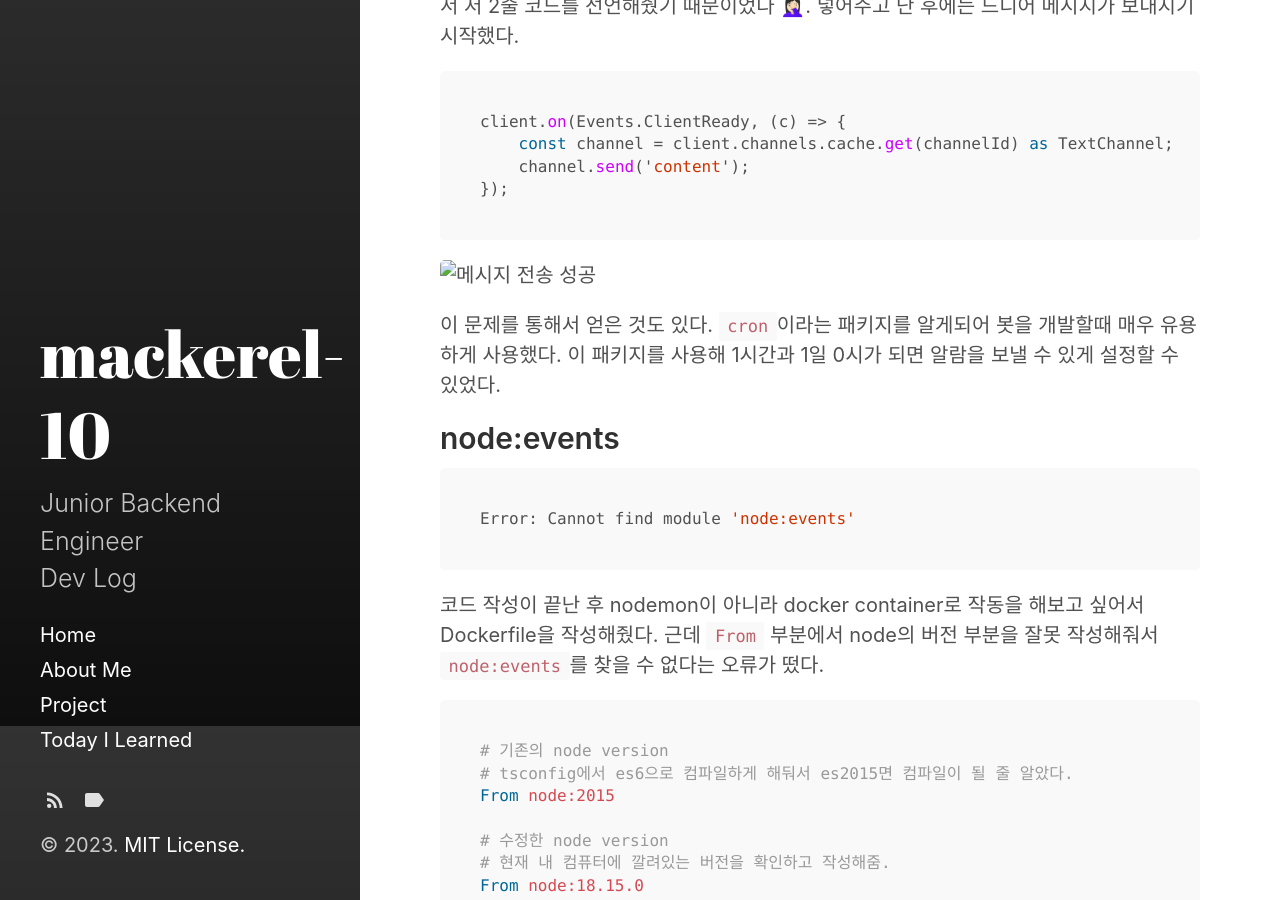
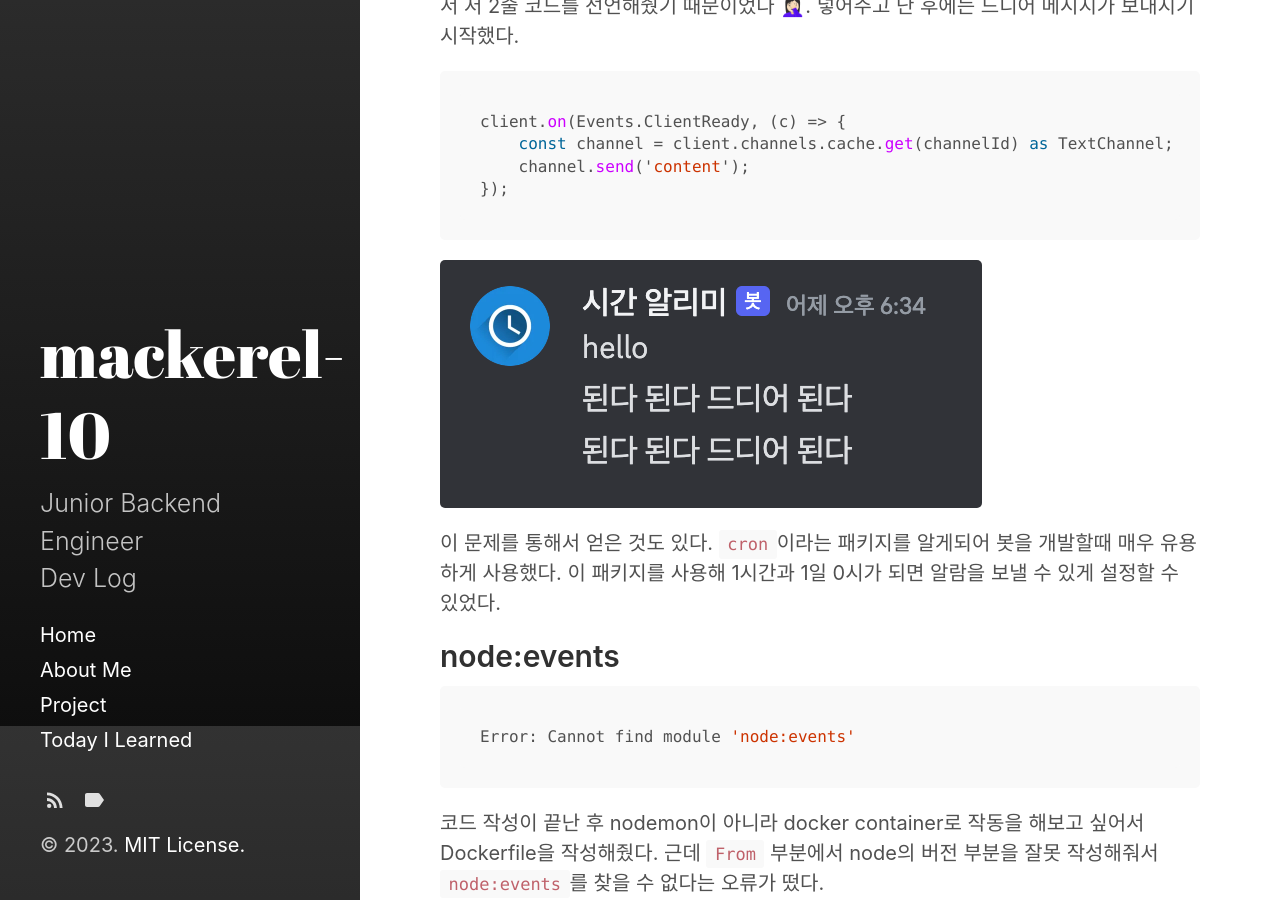
Before and after one commit to mackerel-10/mackerel-10.github.io, a Jekyll site: the page built from _posts/2023-03-30-TIL-21.md, in a window 1280 px wide and 900 px high, scrolled down 1074 px. Built offline with Jekyll 4.4.1, drawn with Linux system fonts in a browser that asks for light colours.

Commit message:
Edit TIL 21 이미지

````diff
--- a/_posts/2023-03-30-TIL-21.md
+++ b/_posts/2023-03-30-TIL-21.md
@@ -39,7 +39,7 @@ client.on(Events.ClientReady, (c) => {
 });
 ```
 
-![메시지 전송 성공](../assets/img/TIL21_01.png)
+![메시지 전송 성공](/assets/img/TIL21_01.png)
 
 이 문제를 통해서 얻은 것도 있다. `cron`이라는 패키지를 알게되어 봇을 개발할때 매우 유용하게 사용했다. 이 패키지를 사용해 1시간과 1일 0시가 되면 알람을 보낼 수 있게 설정할 수 있었다.
 
````
Also changed, not shown: assets/img/스크린샷 2023-03-31 21.10.53.png (added).
